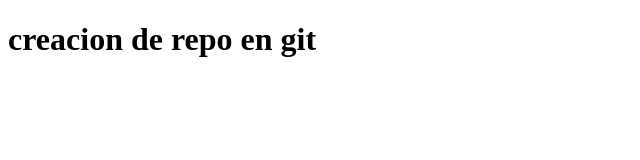
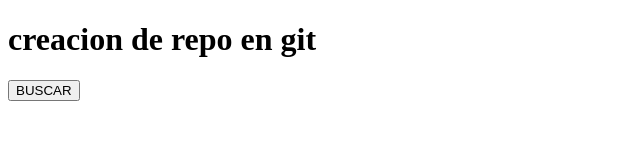
Before and after one commit to mijael1010/chencho, a plain HTML site: page index.html in a window 1280 px wide. Shown: the whole page, without its empty margins (0-640 px from the left). Drawn offline with Linux system fonts and the light colour scheme.

Commit message:
fin de la feature/boton

```diff
--- a/index.html
+++ b/index.html
@@ -9,6 +9,7 @@
 <body>
     <header>
         <h1>creacion de repo en git</h1>
+        <button type="button">BUSCAR</button>
     </header>
 
     <script src="index.js"></script>
```
